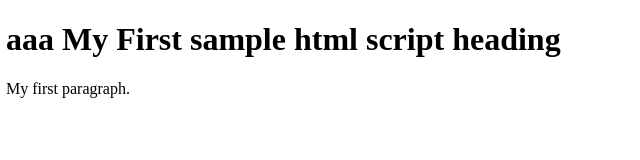
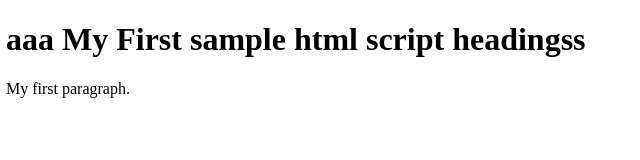
Before and after one commit to 14sudharsan/docker, a plain HTML site: page index.html in a window 1280 px wide. Shown: the full height of the page, 2-642 px from the left. Drawn offline with Linux system fonts and the light colour scheme.

Commit message:
Update index.html

```diff
--- a/index.html
+++ b/index.html
@@ -2,7 +2,7 @@
 <html>
 <body>
 
-<h1>aaa My First sample html script heading</h1>
+<h1>aaa My First sample html script headingss</h1>
 <p>My first paragraph.</p>
 
 </body>
```
